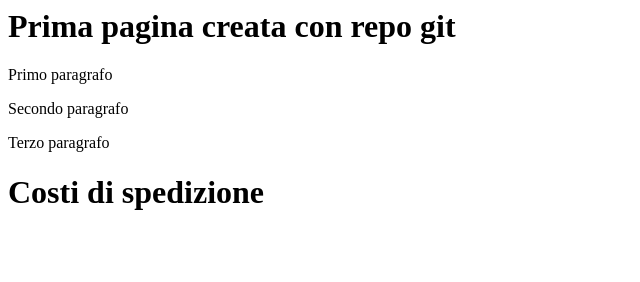
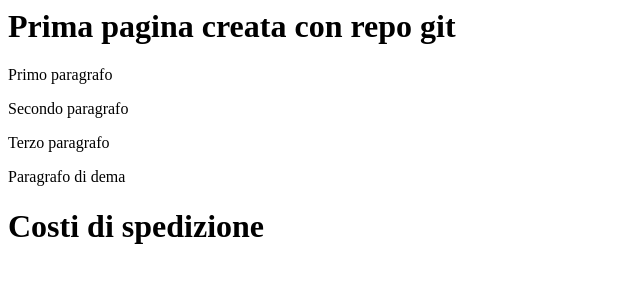
Before and after one commit to botteonriccardo/git-test-iot, a plain HTML site: page index.html in a window 1280 px wide. Shown: the whole page, without its empty margins (0-640 px from the left). Drawn offline with Linux system fonts and the light colour scheme.

Commit message:
Modifica paragrafo da dema

```diff
--- a/index.html
+++ b/index.html
@@ -4,6 +4,7 @@
 		<p>Primo paragrafo</p>
 		<p>Secondo paragrafo</p>
 		<p>Terzo paragrafo</p>
+		<p>Paragrafo di dema</p>
 		<h1>Costi di spedizione</h1>
 	</body>
 </html>
```
